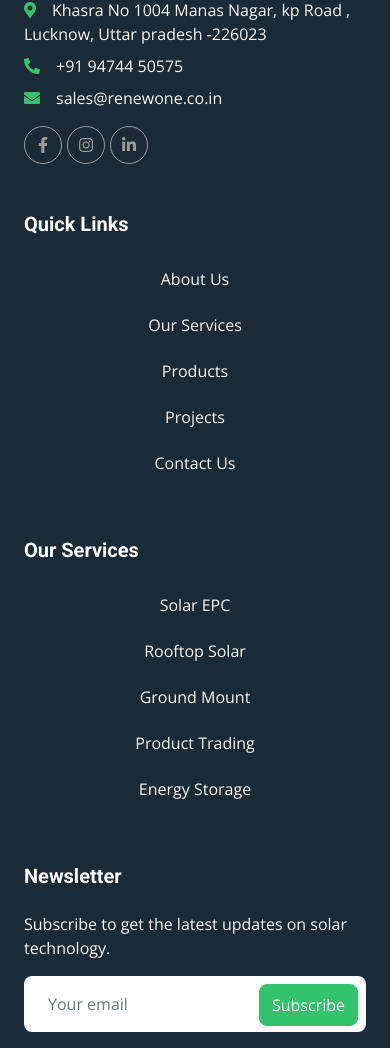
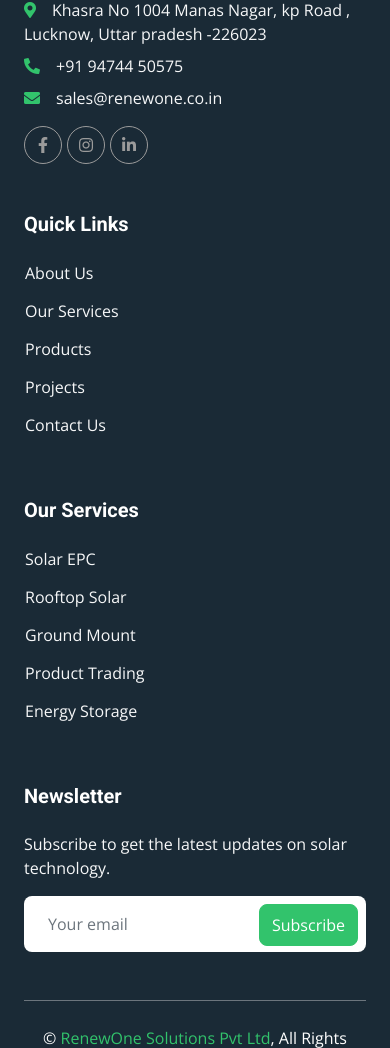
Before and after one commit to readywebsites/Renewone-solar, a Django app: page /blog/ in a window 390 px wide. Shown: the part 1414-2462 px from the top of the page. Run offline with Django 5.2, Linux system fonts and the light colour scheme; data that the repository does not hold is empty; some libraries are stand-ins or nearby versions.

Commit message:
logo  removedbg,mobile optimized

````diff
--- a/static_in_env/css/style.css
+++ b/static_in_env/css/style.css
@@ -761,10 +761,12 @@
 .footer .btn.btn-social:hover { color: var(--primary); border-color: #fff; }
 .footer .btn.btn-link {
     display: block;
+    text-align: left;
+    padding: 0;
+    margin-bottom: 12px;
     color: #9B9B9B;
     text-decoration: none;
     transition: .3s;
-    margin-bottom: 0.5rem;
 }
 .footer .btn.btn-link:hover { color: #FFFFFF; padding-left: 5px; }
 .footer .copyright {
--- a/templates/base.html
+++ b/templates/base.html
@@ -155,7 +155,5 @@
 {% endblock %}
 
 {% include 'footer.html' %}
-```
-
 </body>
 </html>
--- a/templates/feature.html
+++ b/templates/feature.html
@@ -239,7 +239,4 @@
         </div>
     </section>
     <!-- Section 6: Why Our Approach Works End -->
-
-    <!-- Section 7: CTA Section Start -->
-    <section class="container-fluid py-5" style="background: linear-gradient(135deg, var(--dark-green-deep), var(--dark-green)); padding-top: 100px !important; padding-bottom: 100px !important;">
          {% endblock %}
--- a/templates/footer.html
+++ b/templates/footer.html
@@ -14,7 +14,7 @@
                         <a class="btn btn-square btn-outline-light btn-social" href=""><i class="fab fa-linkedin-in"></i></a>
                     </div>
                 </div>
-                <div class="col-lg-3 col-md-6">
+                <div class="col-lg-3 col-md-6 text-start">
                     <h5 class="text-white mb-4">Quick Links</h5>
                     <a class="btn btn-link text-light" href="#about">About Us</a>
                     <a class="btn btn-link text-light" href="#services">Our Services</a>
@@ -22,7 +22,7 @@
                     <a class="btn btn-link text-light" href="#projects">Projects</a>
                     <a class="btn btn-link text-light" href="#contact">Contact Us</a>
                 </div>
-                <div class="col-lg-3 col-md-6">
+                <div class="col-lg-3 col-md-6 text-start">
                     <h5 class="text-white mb-4">Our Services</h5>
                     <a class="btn btn-link text-light" href="">Solar EPC</a>
                     <a class="btn btn-link text-light" href="">Rooftop Solar</a>
@@ -64,7 +64,7 @@
             <i class="fas fa-file-invoice-dollar fs-4"></i>
         </a>
     </div>
-    <!-- Floating Action Widget End --
+    <!-- Floating Action Widget End -->
 
  <!-- JavaScript Libraries -->
     <script src="https://code.jquery.com/jquery-3.4.1.min.js"></script>
--- a/templates/index.html
+++ b/templates/index.html
@@ -93,11 +93,12 @@
                     </div>
 
                 </div>
-
-                <a href="{% url 'about' %}"
+              <div class="d-flex justify-content-center mt-4">
+                 <a href="{% url 'about' %}"
                    class="btn btn-primary rounded-pill py-3 px-5">
                    Know More About Us
                 </a>
+               </div>
 
             </div>
 
````
Also changed, not shown: static_in_env/img/commercial-solar.jpg (added), static_in_env/img/ev-charging.jpg (added), static_in_env/img/logo.png, static_in_env/img/logoo.png (added), 6 other files.
